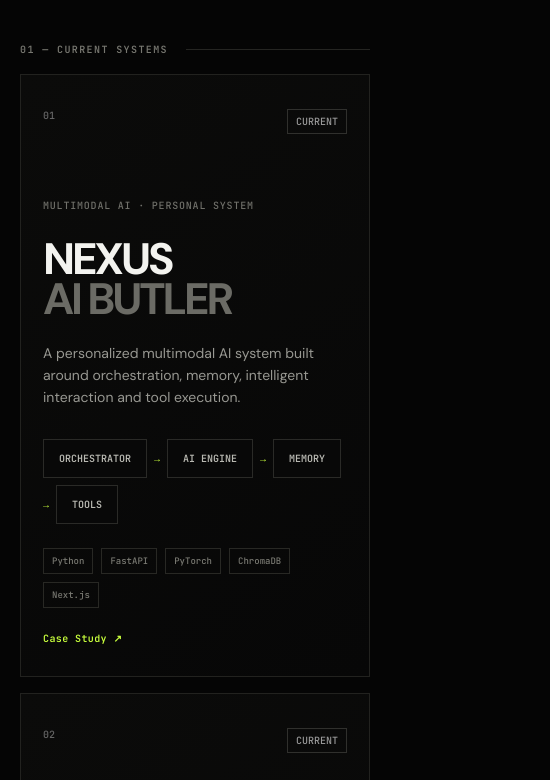
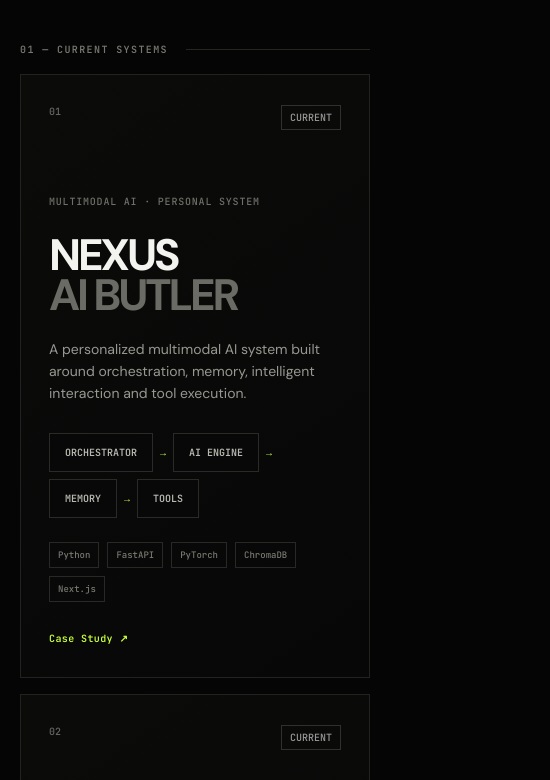
Before and after one commit to Manav080506/manav-ai-portfolio, a website: page index.html in a window 390 px wide. Shown: the part 1984-2764 px from the top of the page, 550 px wide, since content can reach past the window. Drawn offline with Linux system fonts and the light colour scheme; no server answers.

Commit message:
fix: stabilize mobile project layout and floating utilities

```diff
--- a/styles.css
+++ b/styles.css
@@ -1171,3 +1171,151 @@
   }
 
 }
+
+
+
+/* =========================================================
+   MOBILE PROJECT CARDS — DEFINITIVE FLOW FIX
+   Uses the actual homepage markup:
+   .architecture / .agent-row / .pipeline / .tags
+   / .case-study-link
+   ========================================================= */
+
+@media (max-width: 520px){
+
+  .project-card{
+    position: relative !important;
+    display: block !important;
+    min-height: 0 !important;
+    height: auto !important;
+    padding: 30px 28px 32px !important;
+    overflow: hidden !important;
+  }
+
+  /* Keep the normal card content in document flow */
+  .project-card .project-top,
+  .project-card .project-type,
+  .project-card h3,
+  .project-card .project-desc{
+    position: relative !important;
+    z-index: 2 !important;
+  }
+
+  .project-card h3{
+    margin-top: 0 !important;
+    margin-bottom: 22px !important;
+  }
+
+  .project-card .project-desc{
+    margin-bottom: 28px !important;
+  }
+
+  /* Architecture / agent / pipeline are normal content rows */
+  .project-card .architecture,
+  .project-card .agent-row,
+  .project-card .pipeline{
+    position: relative !important;
+    inset: auto !important;
+    width: 100% !important;
+    max-width: 100% !important;
+    height: auto !important;
+    margin: 0 0 24px !important;
+
+    display: flex !important;
+    flex-wrap: wrap !important;
+    align-items: center !important;
+    gap: 7px !important;
+
+    z-index: 2 !important;
+  }
+
+  /* Architecture nodes */
+  .project-card .architecture > div{
+    position: relative !important;
+    flex: 0 0 auto !important;
+    margin: 0 !important;
+  }
+
+  .project-card .architecture > i{
+    position: relative !important;
+    flex: 0 0 auto !important;
+    margin: 0 !important;
+  }
+
+  /* Agent nodes */
+  .project-card .agent-row > span{
+    position: relative !important;
+    flex: 0 0 auto !important;
+    margin: 0 !important;
+  }
+
+  /* Pipeline nodes */
+  .project-card .pipeline > span{
+    position: relative !important;
+    flex: 0 0 auto !important;
+    margin: 0 !important;
+  }
+
+  /* Tags MUST come after the visual system */
+  .project-card .tags{
+    position: relative !important;
+    inset: auto !important;
+    width: 100% !important;
+    max-width: 100% !important;
+
+    display: flex !important;
+    flex-wrap: wrap !important;
+    align-items: flex-start !important;
+    gap: 8px !important;
+
+    margin: 0 0 24px !important;
+    padding: 0 !important;
+
+    z-index: 3 !important;
+  }
+
+  .project-card .tags span{
+    position: relative !important;
+    margin: 0 !important;
+  }
+
+  /* Case Study is ALWAYS the final row */
+  .project-card .case-study-link{
+    position: relative !important;
+    inset: auto !important;
+
+    display: inline-flex !important;
+    align-items: center !important;
+
+    width: auto !important;
+    height: auto !important;
+
+    margin: 0 !important;
+    padding: 0 !important;
+
+    z-index: 5 !important;
+
+    white-space: nowrap !important;
+  }
+
+  /* Cards with no visual system still get clean spacing */
+  .project-card > .case-study-link:first-child,
+  .project-card > .case-study-link:last-child{
+    margin-top: 0 !important;
+  }
+
+  /* Remove any legacy absolute positioning from child visuals */
+  .project-card .architecture *,
+  .project-card .agent-row *,
+  .project-card .pipeline *,
+  .project-card .tags *{
+    float: none !important;
+  }
+
+}
+
+
+/* V1-H: contain hero decorative overflow without affecting fixed utilities */
+.hero {
+  overflow-x: clip;
+}
```
